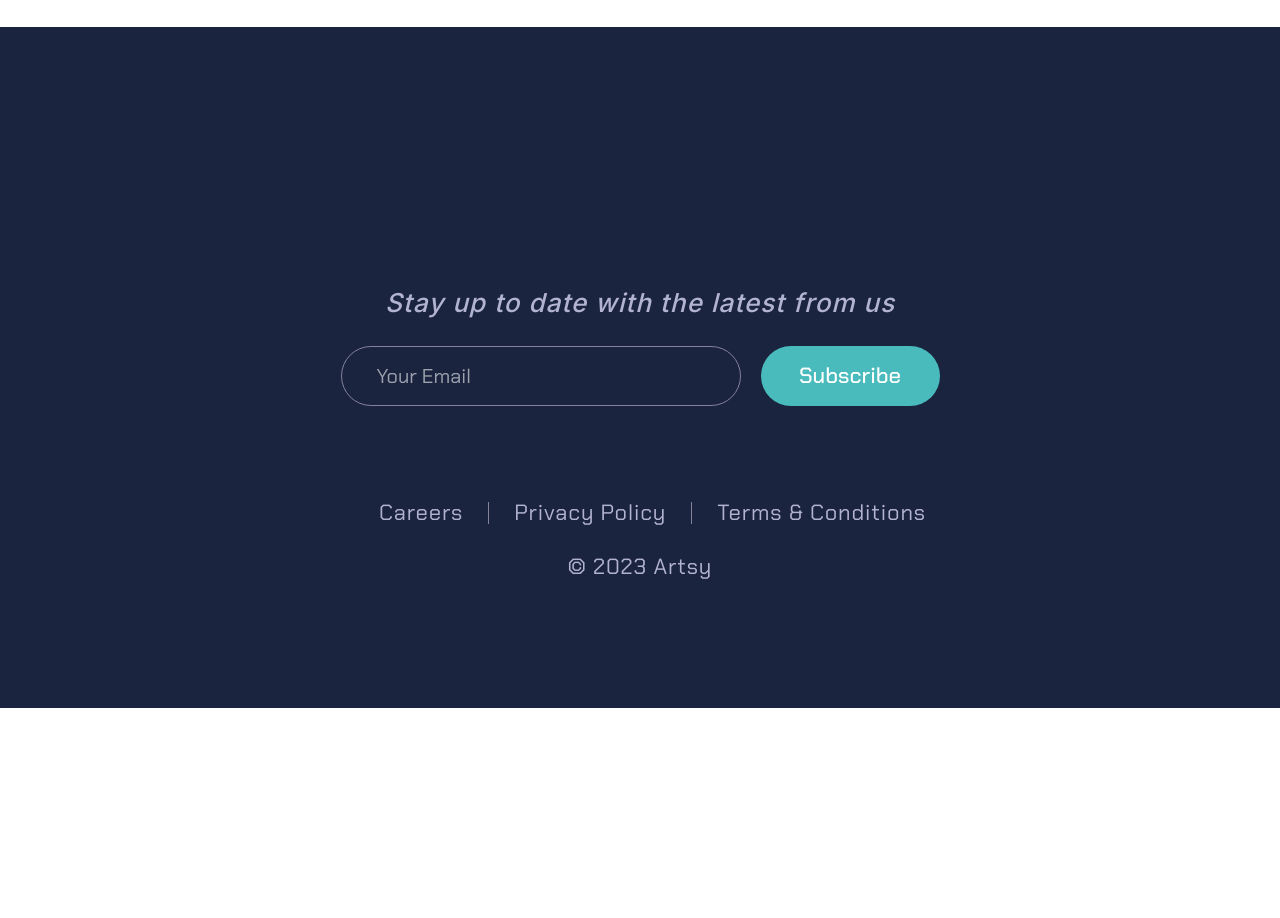
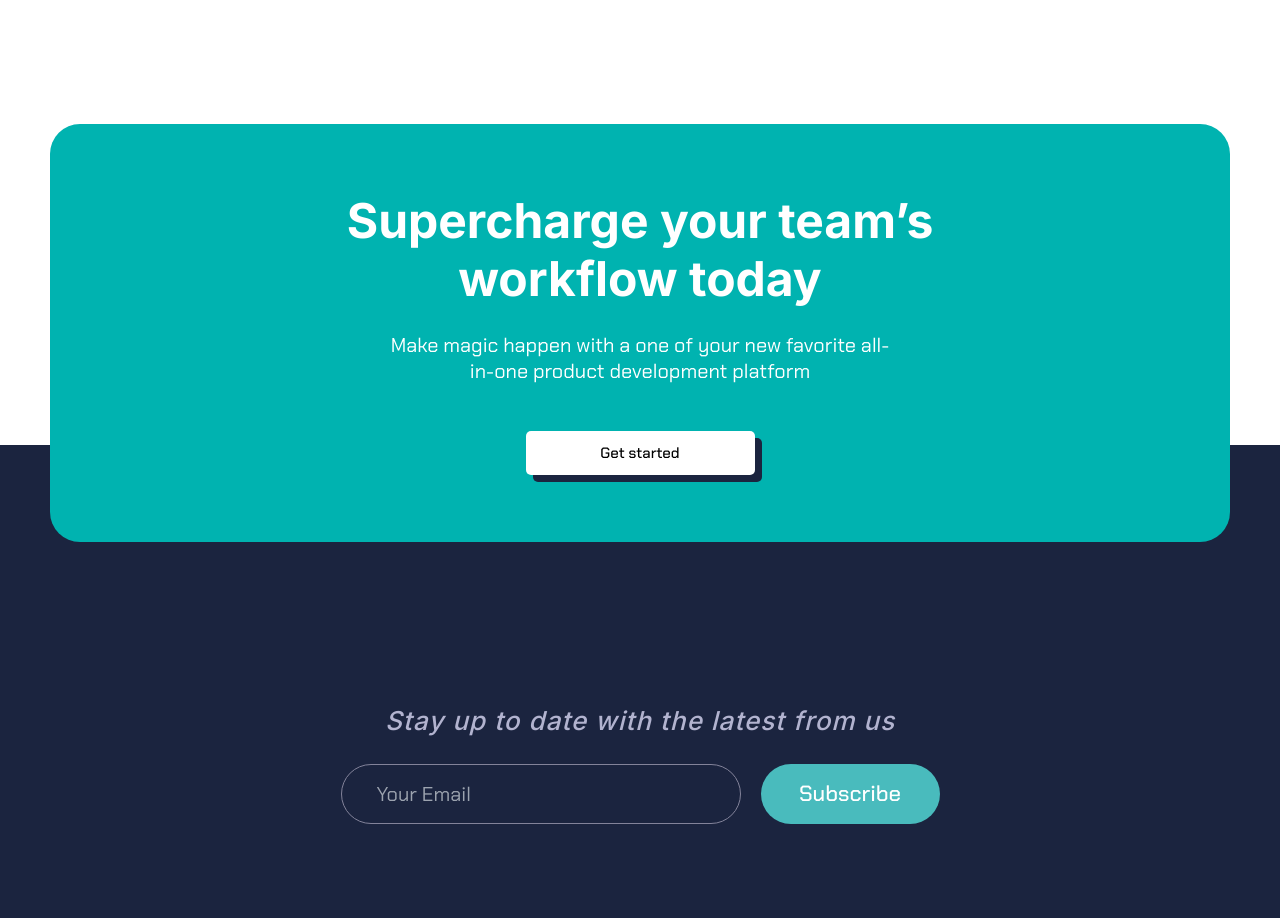
Before and after one commit to Origho-precious/sb-internationalization, a Next.js app: page /about in a window 1280 px wide. Shown: the part 2420-3338 px from the top of the page. Before the commit the page ends 3128 px from the top, so only its background shows below. Built offline with nearby package versions, Linux system fonts and the light colour scheme.

Commit message:
feat: adding Supercharge to about page

```diff
--- a/src/pages/about.tsx
+++ b/src/pages/about.tsx
@@ -2,6 +2,7 @@ import Layout from "../components/composed/Layout/Layout";
 import Intro from "../components/sections/about/Intro";
 import Companies from "../components/sections/about/Companies";
 import TeamAndCulture from "../components/sections/about/TeamAndCulture";
+import Supercharge from "../components/sections/home/Supercharge";
 
 const Aboutpage = () => {
 	return (
@@ -10,6 +11,7 @@ const Aboutpage = () => {
         <Intro />
         <Companies />
         <TeamAndCulture />
+        <Supercharge />
 			</>
 		</Layout>
 	);
```
